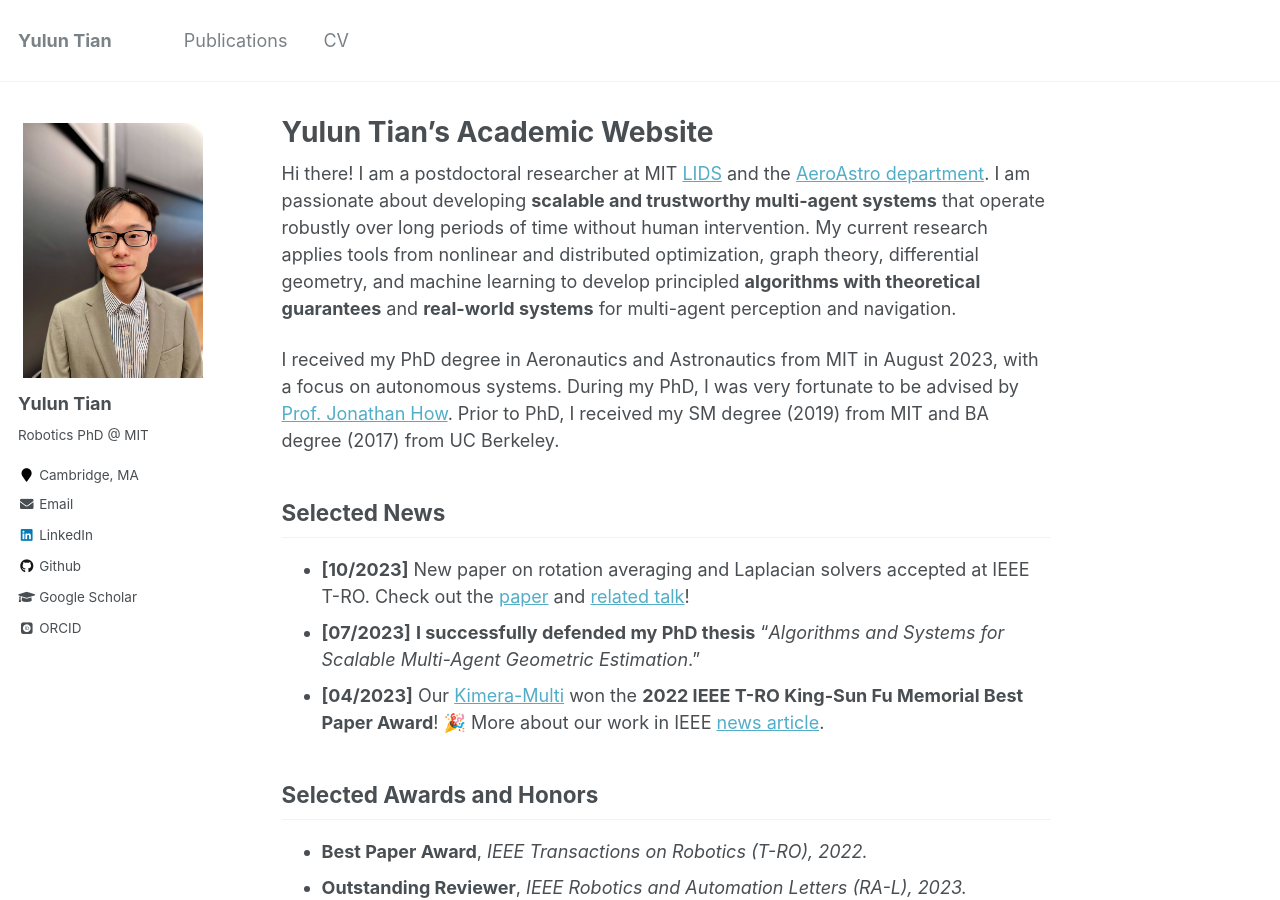
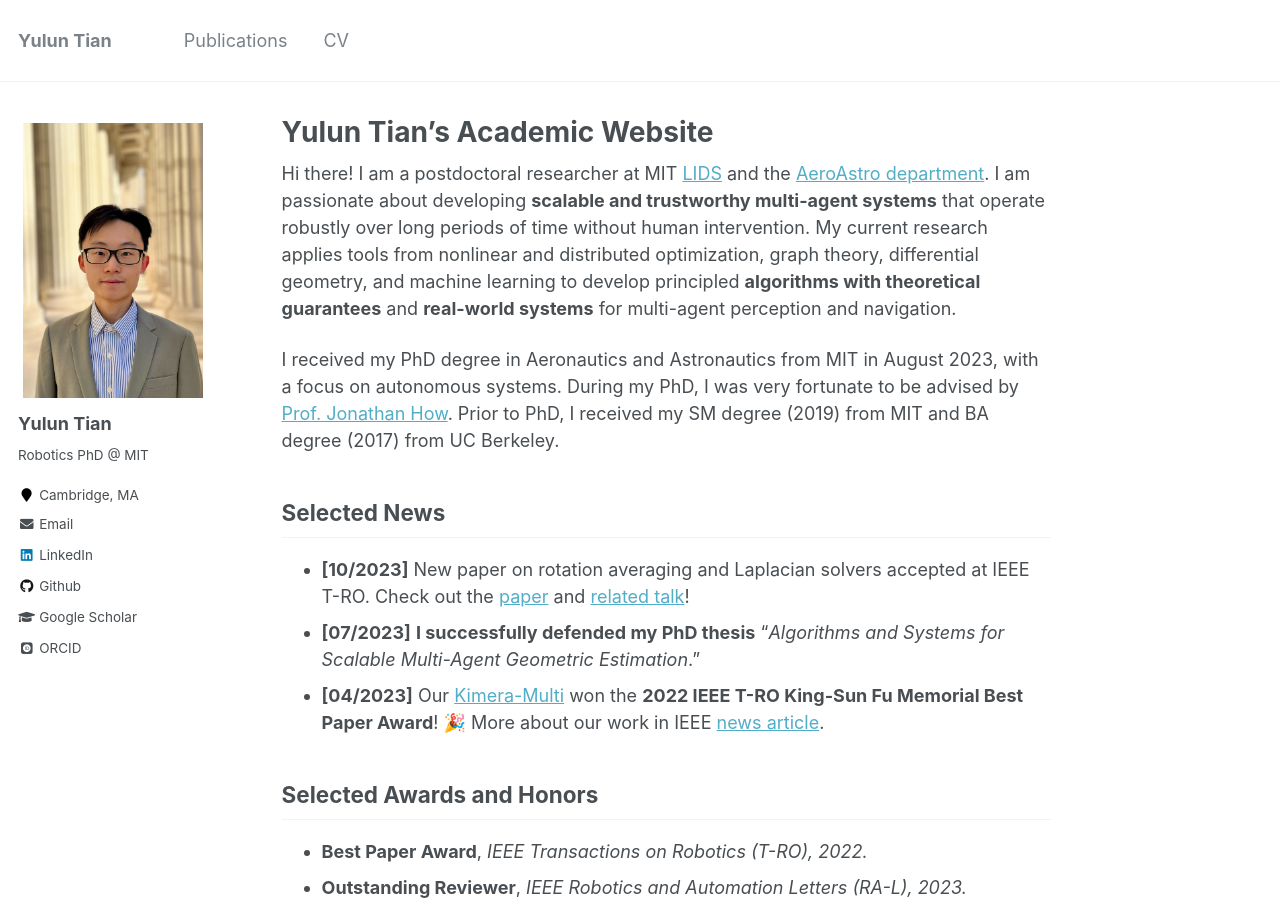
Before and after one commit to yuluntian/yuluntian.github.io, a Jekyll site: the page built from _pages/about.md, in a window 1280 px wide and 900 px high. Built offline with Jekyll 4.4.1, drawn with Linux system fonts in a browser that asks for light colours; some web fonts are replaced.

Commit message:
update profile pic

```diff
--- a/_config.yml
+++ b/_config.yml
@@ -81,7 +81,7 @@ analytics:
 # Site Author
 author:
   name             : "Yulun Tian"
-  avatar           : "yulun_profile_2024_1.jpg"
+  avatar           : "yulun_profile_2024_2.jpg"
   bio              : "Robotics PhD @ MIT"
   location         : "Cambridge, MA"
   employer         :
```
